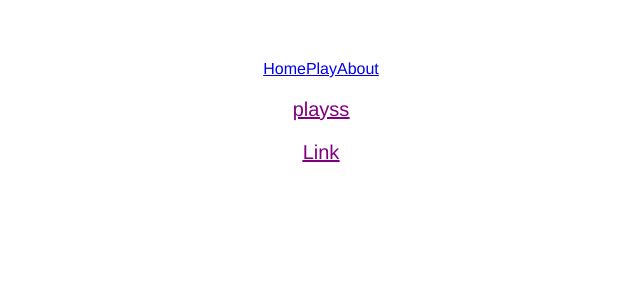
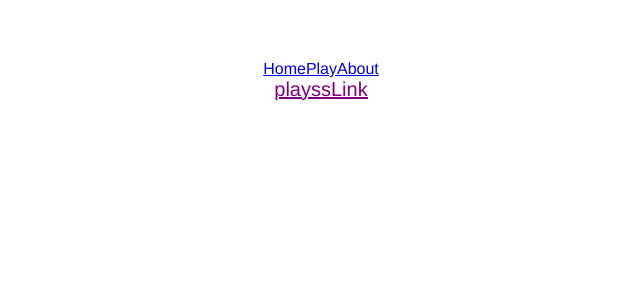
Before and after one commit to jenny201402/vue-second, a Vue app: page /#/Play in a window 1280 px wide. Shown: the top 300 px of the page, without its empty margins (319-959 px from the left). Built offline with nearby package versions, Linux system fonts and the light colour scheme.

Commit message:
Home.vue EliementUI success

```diff
--- a/src/common/common.scss
+++ b/src/common/common.scss
@@ -3,12 +3,8 @@ $libColor:purple;
 .play{
   font-size: 20px;
   color:$color;
-  p{
-    font-size: 20px;
-    color:$libColor;
     span{
       text-decoration: underline;
       color:$libColor;
     }
   }
-}
--- a/src/components/Home.vue
+++ b/src/components/Home.vue
@@ -1,5 +1,7 @@
 <template>
-    <div class="home">homess</div>
+    <div class="home">
+      <el-button @click="visible = true">Button</el-button>
+    </div>
 </template>
 
 <script>
--- a/src/components/Play.vue
+++ b/src/components/Play.vue
@@ -1,11 +1,7 @@
 <template>
   <div class="play">
-    <p>
-         <router-link to="/Play/Playss"><span>playss</span></router-link>
-    </p>
-    <p>
-        <router-link to="/Play/Link"><span>Link</span></router-link>
-    </p>
+    <router-link to="/Play/Playss"><span>playss</span></router-link>
+    <router-link to="/Play/Link"><span>Link</span></router-link>
     <router-view></router-view>
   </div>
 </template>
@@ -13,12 +9,13 @@
 <script>
   import Link from '@/components/Link'
   import Playss from '@/components/Playss'
-    export default {
-        name: "Play",
-      components :{
-        Playss,Link
-      }
+
+  export default {
+    name: "Play",
+    components: {
+      Playss, Link
     }
+  }
 </script>
 
 <style scoped lang="scss">
```
